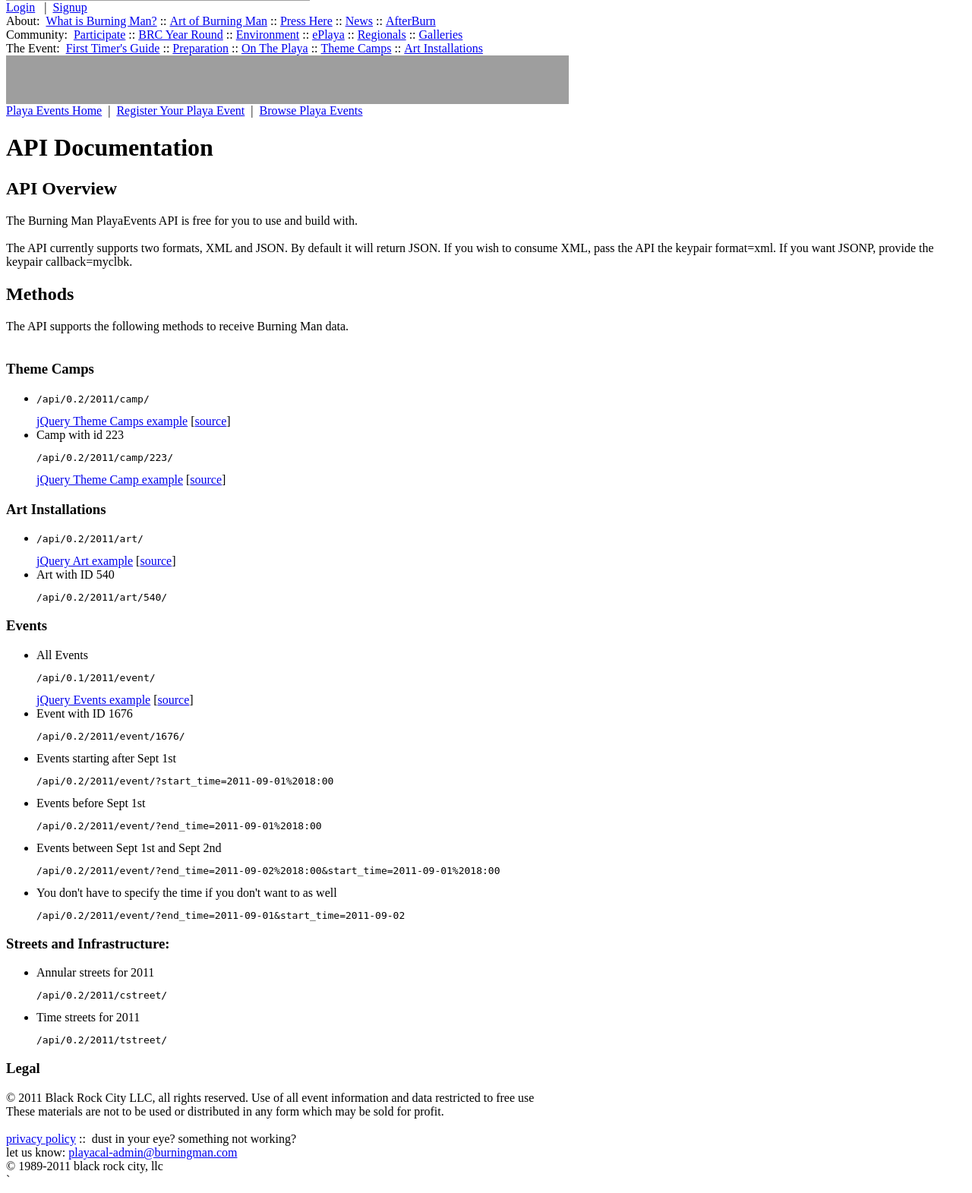
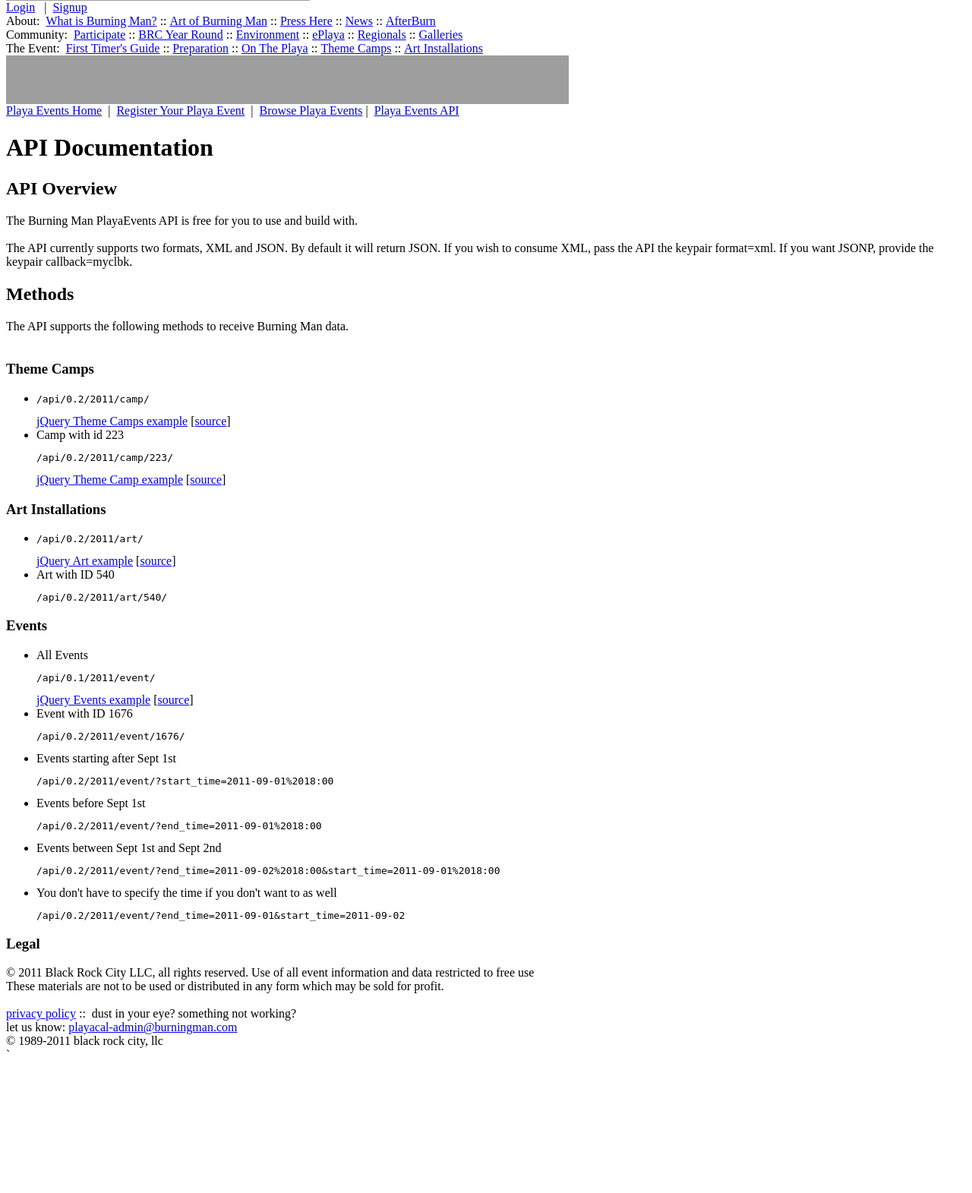
Before and after one commit to bkroeze/playaevents, a Django app: template templates/playaevents/apidocs.html in a window 1280 px wide. Shown: the part 307-1878 px from the top of the page at 76% size. After the commit the page ends 1692 px from the top, so only its background shows below. Run offline with Django 3.2, Linux system fonts and the light colour scheme; the template is opened without the code that fills it, so the values that code supplies are empty; some libraries are stand-ins or nearby versions; grey boxes are pictures that could not be loaded.

Commit message:
Adding apidocs to nav

```diff
--- a/playaevents/api/urls.py
+++ b/playaevents/api/urls.py
@@ -20,7 +20,7 @@ tstreet_handler = Resource(handlers.TimeStreetHandler, authentication=auth)
 
 urlpatterns = patterns(
     '',
-    url(r'^docs/', apidocs),
+    url(r'^docs/', apidocs, name="apidocs"),
     url(r'^user/', user_handler),
     url(r'^year/', year_handler),
     url(r'^(?P<year_year>\d{4})/camp/(?P<camp_id>\d+)/$', camp_handler),
--- a/templates/base.html
+++ b/templates/base.html
@@ -39,7 +39,11 @@
       </div>
       <div id="main-content">
         <div id="nav-bar">
-          <a href="/">Playa Events Home</a>&nbsp; | &nbsp;<a href="{% url playa_event_add_thisyear %}">Register Your Playa Event</a>&nbsp; | &nbsp;<a href="{% url playa_events_by_day_thisyear playa_day=1 %}">Browse Playa Events</a>
+          <a href="/">Playa Events Home</a>&nbsp; |
+          &nbsp;<a href="{% url playa_event_add_thisyear %}">Register Your Playa Event</a>&nbsp; |
+          &nbsp;<a href="{% url playa_events_by_day_thisyear playa_day=1 %}">Browse Playa Events</a> |
+          &nbsp;<a href="{% url apidocs %}">Playa Events API</a>
+
         </div>
 	<!-- +++++ CONTENT WELL STARTS +++++ -->
         <div id="content-well">
--- a/templates/playaevents/apidocs.html
+++ b/templates/playaevents/apidocs.html
@@ -79,21 +79,6 @@ The API supports the following methods to receive Burning Man data.<br/><br/>
 </ul>
 
 
-<h3>Streets and Infrastructure:</h3>
-
-<ul>
-<li>
-  Annular streets for 2011
-  <pre>{{ server }}/api/0.2/2011/cstreet/</pre>
-</li>
-
-<li>
-  Time streets for 2011
-  <pre>{{ server }}/api/0.2/2011/tstreet/</pre>
-</li>
-</ul>
-
-
 <h3>Legal</h3>
 © 2011 Black Rock City LLC, all rights reserved. Use of all event information and data restricted to free use<br/>
 These materials are not to be used or distributed in any form which may be sold for profit.
```
